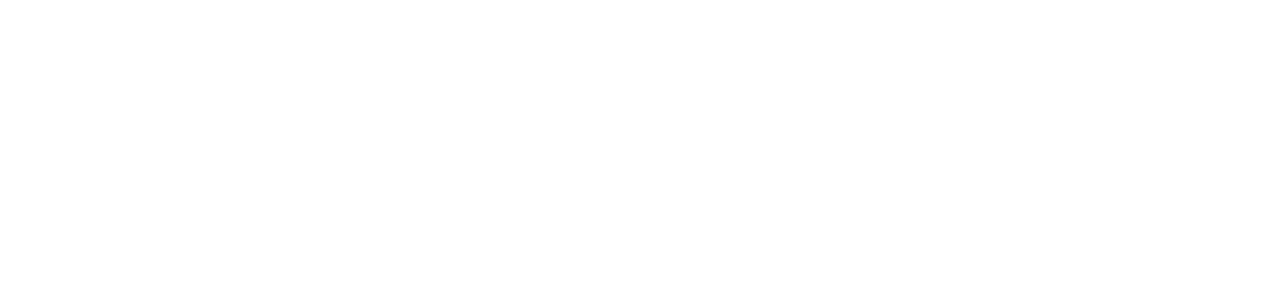
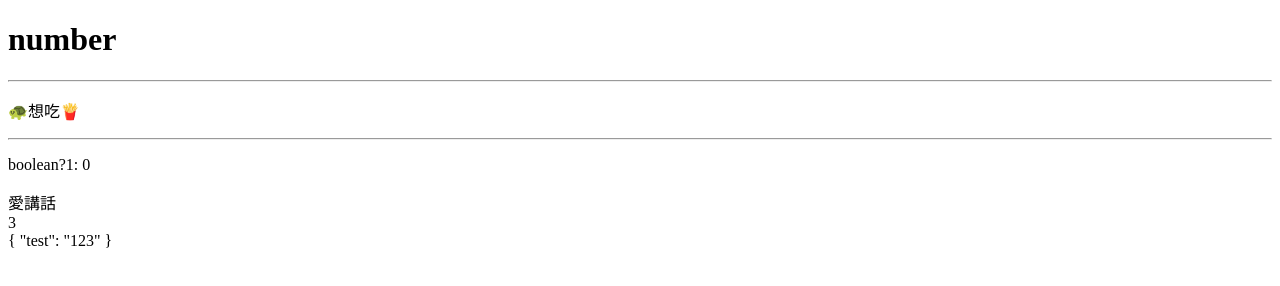
Before and after one commit to ingridkao/vueTest, a plain HTML site: page 01quick-start.html in a window 1280 px wide. Drawn offline with nearby package versions, Linux system fonts and the light colour scheme.

Commit message:
新增實體vue2&3

```diff
--- a/01quick-start.html
+++ b/01quick-start.html
@@ -4,9 +4,36 @@
     <meta charset="UTF-8">
     <meta http-equiv="X-UA-Compatible" content="IE=edge">
     <meta name="viewport" content="width=device-width, initial-scale=1.0">
-    <title>Document</title>
+    <title>1</title>
 </head>
 <body>
-
+    <div id="app">
+        <!-- 雙花括弧是模板語言 -->
+        <!-- 作用域scope -->
+        <h1>{{ typeof count }}</h1>
+        <hr>
+        <p>{{name}}想吃{{food}}</p>
+        <hr>
+        <p>boolean?1: 0</p>
+        <div>{{talk ? '愛講話': '吼呦'}}</div>
+        <div>{{array.length}}</div>
+        <div>{{obj}}</div>
+    </div>
+    <script src="https://unpkg.com/vue@next"></script>
+    <script>
+        //新增一個應用application→建立Vue實體(instance)
+        Vue.createApp({
+            data(){
+                return {
+                    count: 2, //number
+                    name: '🐢',//string
+                    food: '🍟',
+                    talk: true,//boolean
+                    array: [1,2,3],//array
+                    obj: {test: '123'}//object
+                }
+            }
+        }).mount("#app")//並掛載(mount)在網頁結點上(id="app")
+    </script>
 </body>
 </html>
```
Also changed, not shown: 00vue2.html (added, +42 -0 lines).
